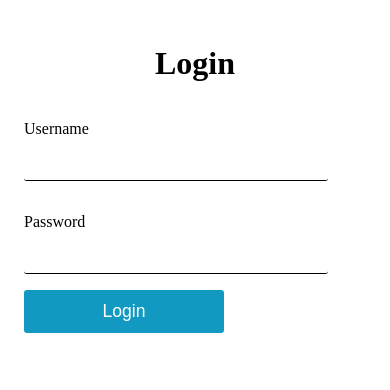
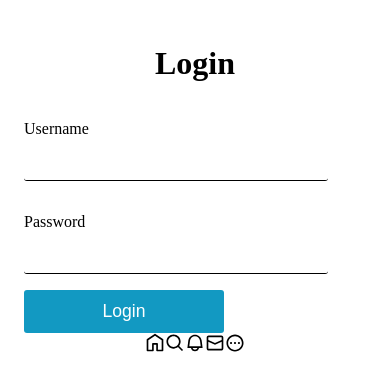
Before and after one commit to Ayoroq/runclub-frontend, a React (Vite) app: page /login in a window 390 px wide. Shown: the top 390 px of the page. Built offline with nearby package versions, Linux system fonts and the light colour scheme; no server answers.

Commit message:
Added buttons for the bottom mobile nav

```diff
--- a/src/App.jsx
+++ b/src/App.jsx
@@ -1,6 +1,7 @@
 import { useEffect,useRef } from "react";
 import { Outlet, useLocation } from "react-router";
 import Navbar from "./components/Navbar";
+import MobileNav from "./components/MobileNav";
 import "./App.css";
 import { AuthProvider } from "./context/AuthContext";
 import { gsap } from "gsap";
@@ -27,6 +28,7 @@ function App() {
       <>
         {!hideNavbar && <Navbar />}
         <Outlet />
+        <MobileNav />
       </>
     </AuthProvider>
     </ReactLenis>
--- a/src/components/Components.module.css
+++ b/src/components/Components.module.css
@@ -156,6 +156,12 @@
     width: 30px;
 }
 
+/* Bottom Nav */
+.bottomNavIcon{
+    width: 20px;
+    height: 20px;
+}
+
 
 @media (max-width: 1200px) {
   .leftNav{
--- /dev/null
+++ b/src/components/MobileNav.jsx
@@ -0,0 +1,61 @@
+import styles from "./Components.module.css";
+
+export default function MobileNav() {
+  function handleHomeClick() {
+    window.scrollTo({
+      top: 0,
+      left: 0,
+      behavior: "smooth",
+    });
+  }
+  return (
+    <main className={styles.bottomNav}>
+      <svg
+        viewBox="0 0 24 24"
+        aria-hidden="true"
+        onClick={handleHomeClick}
+        className={`${styles.bottomNavIcon} ${styles.active}`}
+      >
+        <g>
+          <path d="M21.591 7.146L12.52 1.157c-.316-.21-.724-.21-1.04 0l-9.071 5.99c-.26.173-.409.456-.409.757v13.183c0 .502.418.913.929.913h6.638c.511 0 .929-.41.929-.913v-7.075h3.008v7.075c0 .502.418.913.929.913h6.639c.51 0 .928-.41.928-.913V7.904c0-.301-.158-.584-.408-.758zM20 20l-4.5.01.011-7.097c0-.502-.418-.913-.928-.913H9.44c-.511 0-.929.41-.929.913L8.5 20H4V8.773l8.011-5.342L20 8.764z"></path>
+        </g>
+      </svg>
+      <svg
+        viewBox="0 0 24 24"
+        aria-hidden="true"
+        className={styles.bottomNavIcon}
+      >
+        <g>
+          <path d="M10.25 3.75c-3.59 0-6.5 2.91-6.5 6.5s2.91 6.5 6.5 6.5c1.795 0 3.419-.726 4.596-1.904 1.178-1.177 1.904-2.801 1.904-4.596 0-3.59-2.91-6.5-6.5-6.5zm-8.5 6.5c0-4.694 3.806-8.5 8.5-8.5s8.5 3.806 8.5 8.5c0 1.986-.682 3.815-1.824 5.262l4.781 4.781-1.414 1.414-4.781-4.781c-1.447 1.142-3.276 1.824-5.262 1.824-4.694 0-8.5-3.806-8.5-8.5z"></path>
+        </g>
+      </svg>
+      <svg
+        viewBox="0 0 24 24"
+        aria-hidden="true"
+        className={styles.bottomNavIcon}
+      >
+        <g>
+          <path d="M19.993 9.042C19.48 5.017 16.054 2 11.996 2s-7.49 3.021-7.999 7.051L2.866 18H7.1c.463 2.282 2.481 4 4.9 4s4.437-1.718 4.9-4h4.236l-1.143-8.958zM12 20c-1.306 0-2.417-.835-2.829-2h5.658c-.412 1.165-1.523 2-2.829 2zm-6.866-4l.847-6.698C6.364 6.272 8.941 4 11.996 4s5.627 2.268 6.013 5.295L18.864 16H5.134z"></path>
+        </g>
+      </svg>
+      <svg
+        viewBox="0 0 24 24"
+        aria-hidden="true"
+        className={styles.bottomNavIcon}
+      >
+        <g>
+          <path d="M1.998 5.5c0-1.381 1.119-2.5 2.5-2.5h15c1.381 0 2.5 1.119 2.5 2.5v13c0 1.381-1.119 2.5-2.5 2.5h-15c-1.381 0-2.5-1.119-2.5-2.5v-13zm2.5-.5c-.276 0-.5.224-.5.5v2.764l8 3.638 8-3.636V5.5c0-.276-.224-.5-.5-.5h-15zm15.5 5.463l-8 3.636-8-3.638V18.5c0 .276.224.5.5.5h15c.276 0 .5-.224.5-.5v-8.037z"></path>
+        </g>
+      </svg>
+      <svg
+        viewBox="0 0 24 24"
+        aria-hidden="true"
+        className={styles.bottomNavIcon}
+      >
+        <g>
+          <path d="M3.75 12c0-4.56 3.69-8.25 8.25-8.25s8.25 3.69 8.25 8.25-3.69 8.25-8.25 8.25S3.75 16.56 3.75 12zM12 1.75C6.34 1.75 1.75 6.34 1.75 12S6.34 22.25 12 22.25 22.25 17.66 22.25 12 17.66 1.75 12 1.75zm-4.75 11.5c.69 0 1.25-.56 1.25-1.25s-.56-1.25-1.25-1.25S6 11.31 6 12s.56 1.25 1.25 1.25zm9.5 0c.69 0 1.25-.56 1.25-1.25s-.56-1.25-1.25-1.25-1.25.56-1.25 1.25.56 1.25 1.25 1.25zM13.25 12c0 .69-.56 1.25-1.25 1.25s-1.25-.56-1.25-1.25.56-1.25 1.25-1.25 1.25.56 1.25 1.25z"></path>
+        </g>
+      </svg>
+    </main>
+  );
+}
```
